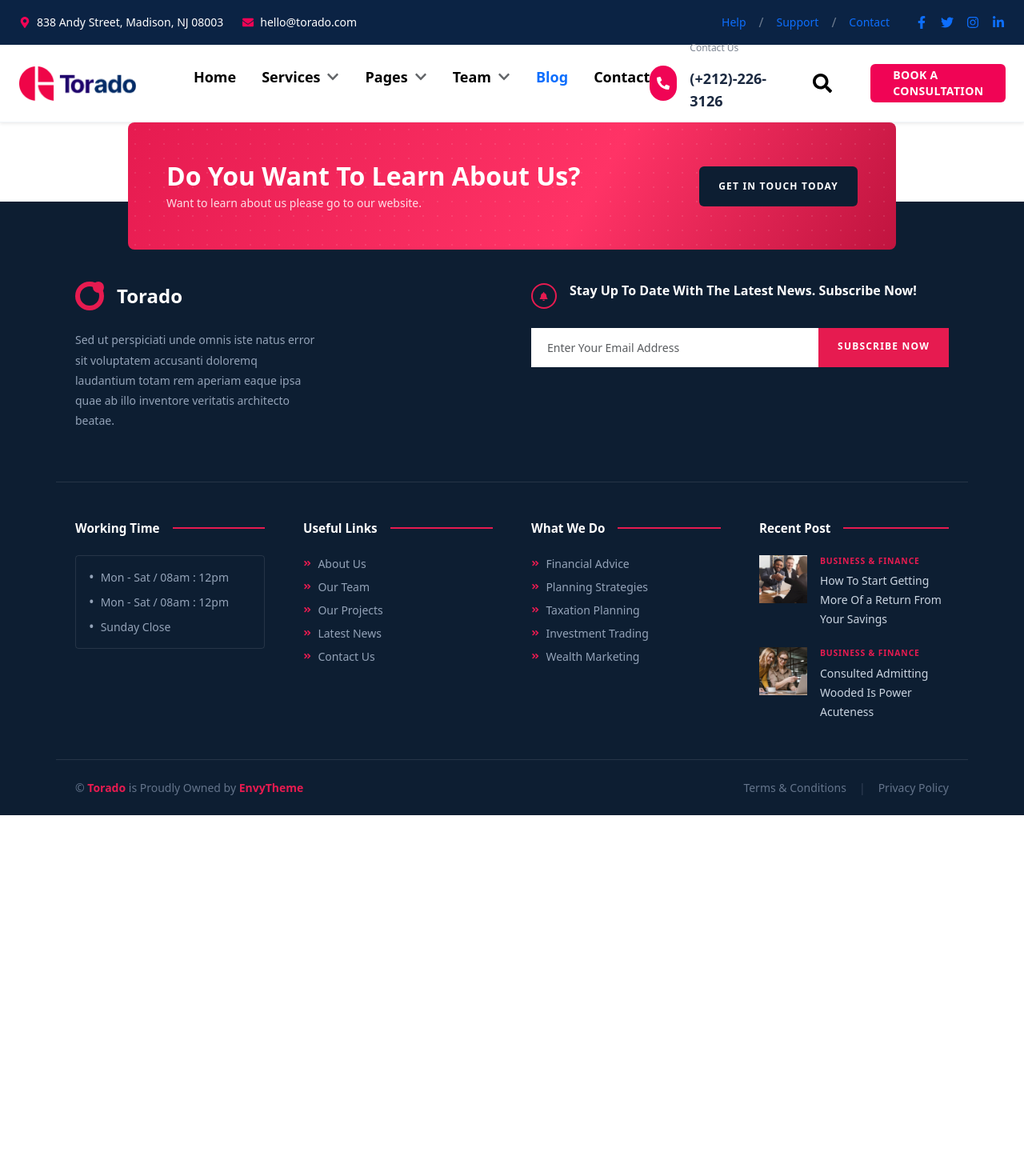
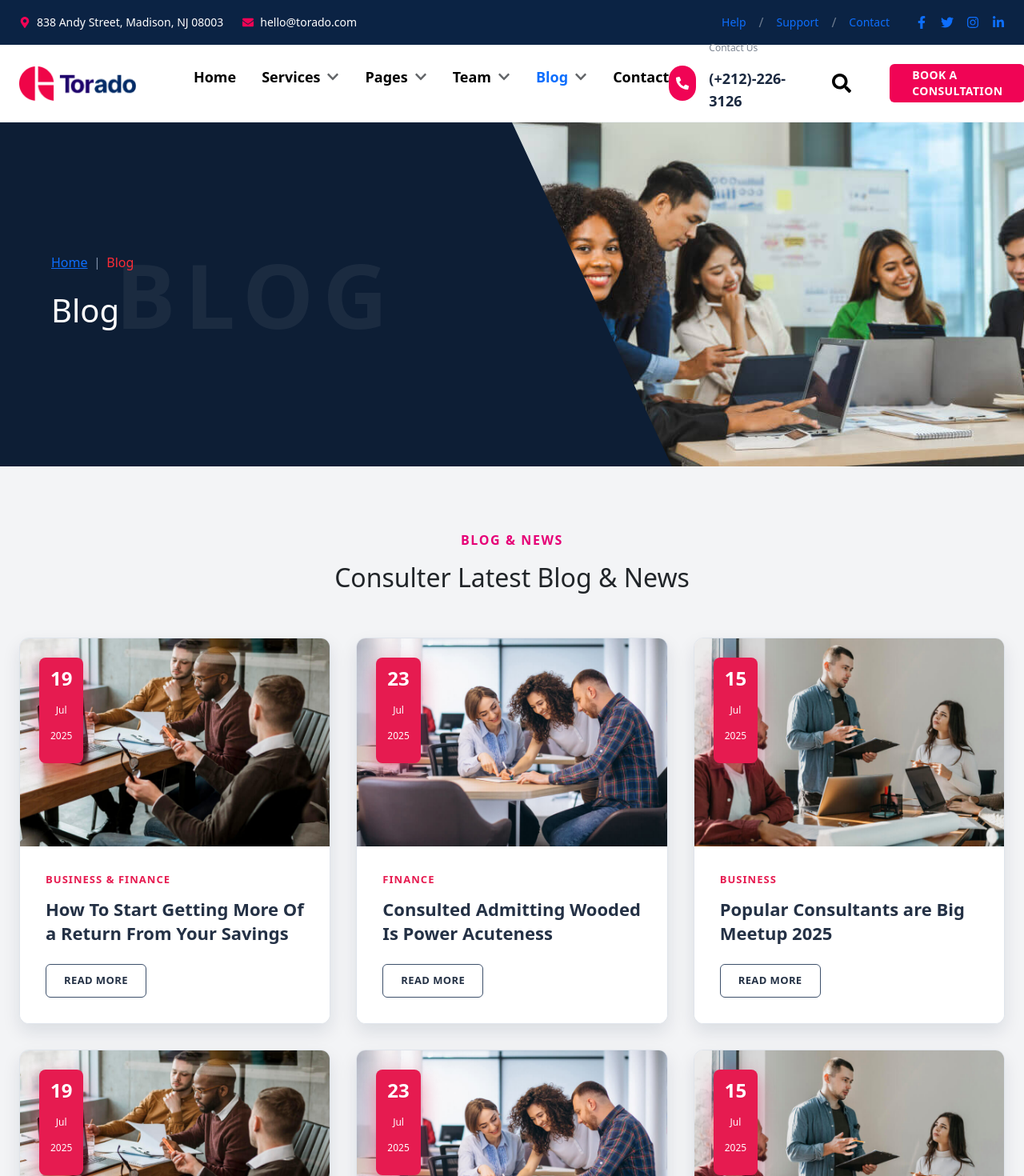
Before and after one commit to MadhavDodiya/Torado, a React (Vite) app in the folder Fronted/: page /blog in a window 1280 px wide. Shown: the top 1470 px of the page at 80% size. Before the commit the page ends 1019 px from the top, so only its background shows below. Built offline with nearby package versions, Linux system fonts and the light colour scheme.

Commit message:
feat: add Blog and BlogDetails pages; update routing in App component and Header

```diff
--- a/Fronted/src/App.jsx
+++ b/Fronted/src/App.jsx
@@ -10,6 +10,8 @@ import Privacypolicy from './Pages/Privacypolicy'
 import TermAndCondition from './Pages/Term&condition'
 import Portfolio from './Pages/Portfolio'
 import Teams from './Pages/Teams'
+import Blog from './Pages/Blog'
+import BlogDetails from './Pages/BlogDetails'
 import Header from './Components/Header'
 import Footer from './Components/Footer'
 
@@ -29,6 +31,8 @@ function App() {
         <Route path="/portfolio" element={<Portfolio />} />
         <Route path="/teams" element={<Teams pageTitle="Team" />} />
         <Route path="/team" element={<Teams pageTitle="Team" />} />
+        <Route path="/blog" element={<Blog pageTitle="Blog" />} />
+        <Route path="/blog-details" element={<BlogDetails pageTitle="Blog Details" />} />
         <Route path="/faqs" element={<Faqs pageTitle="Faq's" />} />
         <Route path="/testimonials" element={<Testimonials pageTitle="Testimonials" />} />
         <Route path="/privacy-policy" element={<Privacypolicy pageTitle="Privacy Policy" />} />
--- a/Fronted/src/Components/Header.jsx
+++ b/Fronted/src/Components/Header.jsx
@@ -202,60 +202,46 @@ export default function Header({ currentPage }) {
             </li>
 
             {/* Team dropdown */}
-            <li
-              className="relative"
-              onMouseEnter={() => handleMouseEnter('team')}
-              onMouseLeave={handleMouseLeave}
-            >
+            <li className="relative" onMouseEnter={() => handleMouseEnter('team')} onMouseLeave={handleMouseLeave}>
               <div className="flex items-center gap-2">
-                <Link
-                  to="/teams"
-                  onClick={closeMenus}
-                  className={`text-lg font-semibold no-underline transition-colors ${isActive(['team', 'teams', 'teamdetails']) ? 'text-[#f00455]' : 'text-black hover:text-[#f00455]'}`}
-                  style={linkResetStyle}
-                >
+                <Link to="/teams" onClick={closeMenus} className={`text-lg font-semibold no-underline transition-colors ${isActive(['team', 'teams', 'teamdetails']) ? 'text-[#f00455]' : 'text-black hover:text-[#f00455]'}`} style={linkResetStyle}>
                   Team
                 </Link>
-                <button
-                  type="button"
-                  onClick={(e) => { e.preventDefault(); e.stopPropagation(); toggleDropdown('team') }}
-                  className={`text-sm opacity-70 transition-transform ${openDropdown === 'team' ? 'rotate-180' : ''}`}
-                  aria-label="Toggle Team dropdown">
+                <button type="button" onClick={(e) => { e.preventDefault(); e.stopPropagation(); toggleDropdown('team') }} className={`text-sm opacity-70 transition-transform ${openDropdown === 'team' ? 'rotate-180' : ''}`} aria-label="Toggle Team dropdown">
                   <FaChevronDown />
                 </button>
               </div>
 
               {openDropdown === 'team' && (
-                <ul
-                  className="absolute left-0 top-full z-30 mt-4 min-w-[240px] rounded-xl border border-slate-100 bg-white p-2 shadow-xl"
-                  onMouseEnter={cancelCloseTimer}
-                  onMouseLeave={handleMouseLeave}>
+                <ul className="absolute left-0 top-full z-30 mt-4 min-w-[240px] rounded-xl border border-slate-100 bg-white p-2 shadow-xl" onMouseEnter={cancelCloseTimer} onMouseLeave={handleMouseLeave}>
                   <li><Link to="/teams" onClick={closeMenus} className={`block w-full rounded-lg px-4 py-3 text-left text-sm font-semibold no-underline transition-colors ${isActive(['teams']) ? 'bg-[#fff1f6] text-[#f00455]' : 'text-black hover:bg-slate-50 hover:text-[#f00455]'}`} style={linkResetStyle}>Team</Link></li>
                   <li><Link to="/teamdetails" onClick={closeMenus} className={`block w-full rounded-lg px-4 py-3 text-left text-sm font-semibold no-underline transition-colors ${isActive(['teamdetails']) ? 'bg-[#fff1f6] text-[#f00455]' : 'text-black hover:bg-slate-50 hover:text-[#f00455]'}`} style={linkResetStyle}>Team Details</Link></li>
                 </ul>
               )}
             </li>
 
-            {/* Blog */}
-            <li>
-              <Link
-                to="/blog"
-                onClick={closeMenus}
-                className={`text-lg font-semibold no-underline transition-colors ${isActive(['blog']) ? 'text-[#f00455]' : 'text-black hover:text-[#f00455]'}`}
-                style={linkResetStyle}
-              >
-                Blog
-              </Link>
+            {/* Blog dropdown */}
+            <li className="relative" onMouseEnter={() => handleMouseEnter('blog')} onMouseLeave={handleMouseLeave}>
+              <div className="flex items-center gap-2">
+                <Link to="/blog" onClick={closeMenus} className={`text-lg font-semibold no-underline transition-colors ${isActive(['blog', 'blog-details']) ? 'text-[#f00455]' : 'text-black hover:text-[#f00455]'}`} style={linkResetStyle}>
+                  Blog
+                </Link>
+                <button type="button" onClick={(e) => { e.preventDefault(); e.stopPropagation(); toggleDropdown('blog') }} className={`text-sm opacity-70 transition-transform ${openDropdown === 'blog' ? 'rotate-180' : ''}`} aria-label="Toggle Blog dropdown">
+                  <FaChevronDown />
+                </button>
+              </div>
+
+              {openDropdown === 'blog' && (
+                <ul className="absolute left-0 top-full z-30 mt-4 min-w-[240px] rounded-xl border border-slate-100 bg-white p-2 shadow-xl" onMouseEnter={cancelCloseTimer} onMouseLeave={handleMouseLeave}>
+                  <li><Link to="/blog" onClick={closeMenus} className={`block w-full rounded-lg px-4 py-3 text-left text-sm font-semibold no-underline transition-colors ${isActive(['blog']) ? 'bg-[#fff1f6] text-[#f00455]' : 'text-black hover:bg-slate-50 hover:text-[#f00455]'}`} style={linkResetStyle}>Blog</Link></li>
+                  <li><Link to="/blog-details" onClick={closeMenus} className={`block w-full rounded-lg px-4 py-3 text-left text-sm font-semibold no-underline transition-colors ${isActive(['blog-details']) ? 'bg-[#fff1f6] text-[#f00455]' : 'text-black hover:bg-slate-50 hover:text-[#f00455]'}`} style={linkResetStyle}>Blog Details</Link></li>
+                </ul>
+              )}
             </li>
 
             {/* Contact */}
             <li>
-              <Link
-                to="/contact"
-                onClick={closeMenus}
-                className={`text-lg font-semibold no-underline transition-colors ${isActive(['contact']) ? 'text-[#f00455]' : 'text-black hover:text-[#f00455]'}`}
-                style={linkResetStyle}
-              >
+              <Link to="/contact" onClick={closeMenus} className={`text-lg font-semibold no-underline transition-colors ${isActive(['contact']) ? 'text-[#f00455]' : 'text-black hover:text-[#f00455]'}`} style={linkResetStyle}>
                 Contact
               </Link>
             </li>
@@ -335,7 +321,20 @@ export default function Header({ currentPage }) {
                 )}
               </li>
               <li className="rounded-lg border border-slate-100">
-                <Link to="/blog" onClick={closeMenus} className={`block px-4 py-3 text-sm font-semibold no-underline ${isActive(['blog']) ? 'text-[#f00455]' : 'text-black'}`} style={linkResetStyle}>Blog</Link>
+                <button
+                  type="button"
+                  onClick={() => toggleDropdown('blog-mobile')}
+                  className="flex w-full items-center justify-between px-4 py-3 text-sm font-semibold text-black"
+                >
+                  Blog
+                  <FaChevronDown className={`transition-transform ${openDropdown === 'blog-mobile' ? 'rotate-180' : ''}`} />
+                </button>
+                {openDropdown === 'blog-mobile' && (
+                  <div className="space-y-1 border-t border-slate-100 px-2 pb-2 pt-1">
+                    <Link to="/blog" onClick={closeMenus} className={`block rounded-md px-3 py-2 text-sm no-underline ${isActive(['blog']) ? 'text-[#f00455]' : 'text-black'}`} style={linkResetStyle}>Blog</Link>
+                    <Link to="/blog-details" onClick={closeMenus} className={`block rounded-md px-3 py-2 text-sm no-underline ${isActive(['blog-details']) ? 'text-[#f00455]' : 'text-black'}`} style={linkResetStyle}>Blog Details</Link>
+                  </div>
+                )}
               </li>
               <li className="rounded-lg border border-slate-100">
                 <Link to="/contact" onClick={closeMenus} className={`block px-4 py-3 text-sm font-semibold no-underline ${isActive(['contact']) ? 'text-[#f00455]' : 'text-black'}`} style={linkResetStyle}>Contact</Link>
--- /dev/null
+++ b/Fronted/src/Pages/Blog.jsx
@@ -0,0 +1,135 @@
+import React from 'react'
+import { Link } from 'react-router-dom'
+import heroImg from '../assets/Image/service-bg.jpg'
+import blog1 from '../assets/Image/blog1.jpg'
+import blog2 from '../assets/Image/blog2.jpg'
+import blog3 from '../assets/Image/blog3.jpg'
+
+function Blog({ pageTitle = 'Blog' }) {
+  const blogs = [
+    {
+      id: 1,
+      category: 'BUSINESS & FINANCE',
+      title: 'How To Start Getting More Of a Return From Your Savings',
+      image: blog1,
+      date: '19',
+    },
+    {
+      id: 2,
+      category: 'FINANCE',
+      title: 'Consulted Admitting Wooded Is Power Acuteness',
+      image: blog2,
+      date: '23',
+    },
+    {
+      id: 3,
+      category: 'BUSINESS',
+      title: 'Popular Consultants are Big Meetup 2025',
+      image: blog3,
+      date: '15',
+    },
+    {
+      id: 4,
+      category: 'BUSINESS & FINANCE',
+      title: 'How To Start Getting More Of a Return From Your Savings',
+      image: blog1,
+      date: '19',
+    },
+    {
+      id: 5,
+      category: 'FINANCE',
+      title: 'Consulted Admitting Wooded Is Power Acuteness',
+      image: blog2,
+      date: '23',
+    },
+    {
+      id: 6,
+      category: 'BUSINESS',
+      title: 'Popular Consultants are Big Meetup 2025',
+      image: blog3,
+      date: '15',
+    },
+  ]
+
+  return (
+    <>
+      <section className="relative w-full overflow-hidden">
+        <div className="grid min-h-[430px] lg:grid-cols-2">
+          <div className="relative flex items-center overflow-hidden bg-[#0d1e35] px-10 py-20 lg:px-16">
+            <span className="pointer-events-none absolute left-1/2 top-1/2 z-0 -translate-x-1/2 -translate-y-1/2 select-none whitespace-nowrap text-[4rem] font-black uppercase tracking-widest text-white/[0.06] lg:text-[7rem]">
+              Blog
+            </span>
+
+            <div className="relative z-10">
+              <p className="mb-4 flex items-center gap-2 text-base">
+                <Link to="/" className="text-slate-300 no-underline hover:text-white">
+                  Home
+                </Link>
+                <span className="text-sm text-slate-400">|</span>
+                <span className="font-medium text-red-500">{pageTitle}</span>
+              </p>
+
+              <h1 className="text-5xl font-extrabold leading-tight text-white lg:text-6xl">
+                {pageTitle}
+              </h1>
+            </div>
+          </div>
+
+          <div className="relative min-h-[300px] overflow-hidden">
+            <img src={heroImg} alt="Blog background" className="block h-full w-full object-cover object-top" />
+            <div
+              className="absolute left-0 top-0 z-10 h-0 w-0"
+              style={{
+                borderStyle: 'solid',
+                borderWidth: '430px 0 0 200px',
+                borderColor: 'transparent transparent transparent #0d1e35',
+              }}
+            />
+          </div>
+        </div>
+      </section>
+
+      <section className="bg-gray-100 py-20">
+        <div className="max-w-7xl mx-auto px-4">
+          <div className="text-center mb-14">
+            <p className="text-pink-600 font-semibold tracking-widest">
+              BLOG & NEWS
+            </p>
+
+            <h2 className="text-4xl md:text-5xl font-bold text-[#1b2940] mt-3">
+              Consulter Latest Blog & News
+            </h2>
+          </div>
+
+          <div className="blog-news-grid grid md:grid-cols-2 lg:grid-cols-3 gap-8">
+            {blogs.map((blog) => (
+              <article key={blog.id} className="blog-news-card">
+                <div className="relative overflow-hidden">
+                  <img src={blog.image} className="blog-news-image" alt={blog.title} />
+
+                  <div className="blog-news-date">
+                    <p className="text-2xl font-bold">{blog.date}</p>
+                    <p className="text-xs">Jul</p>
+                    <p className="text-xs">2025</p>
+                  </div>
+                </div>
+
+                <div className="blog-news-content">
+                  <p className="blog-news-category">{blog.category}</p>
+
+                  <h3 className="blog-news-title">{blog.title}</h3>
+
+                  <Link to="/blog-details" className="blog-news-button no-underline">
+                    READ MORE
+                  </Link>
+                </div>
+              </article>
+            ))}
+          </div>
+        </div>
+      </section>
+    </>
+  )
+}
+
+export default Blog
--- /dev/null
+++ b/Fronted/src/Pages/BlogDetails.jsx
@@ -0,0 +1,53 @@
+import React from 'react'
+import { Link } from 'react-router-dom'
+import heroImg from '../assets/Image/service-bg.jpg'
+
+function BlogDetails({ pageTitle = 'Blog Details' }) {
+  return (
+    <>
+      <section className="relative w-full overflow-hidden">
+        <div className="grid min-h-[430px] lg:grid-cols-2">
+          <div className="relative flex items-center overflow-hidden bg-[#0d1e35] px-10 py-20 lg:px-16">
+            <span className="pointer-events-none absolute left-1/2 top-1/2 z-0 -translate-x-1/2 -translate-y-1/2 select-none whitespace-nowrap text-[2.5rem] font-black uppercase tracking-widest text-white/[0.06] lg:text-[6rem]">
+              Details
+            </span>
+
+            <div className="relative z-10">
+              <p className="mb-4 flex items-center gap-2 text-base">
+                <Link to="/" className="text-slate-300 no-underline hover:text-white">
+                  Home
+                </Link>
+                <span className="text-sm text-slate-400">|</span>
+                <Link to="/blog" className="text-slate-300 no-underline hover:text-white">
+                  Blog
+                </Link>
+                <span className="text-sm text-slate-400">|</span>
+                <span className="font-medium text-red-500">{pageTitle}</span>
+              </p>
+
+              <h1 className="text-5xl font-extrabold leading-tight text-white lg:text-6xl">
+                {pageTitle}
+              </h1>
+            </div>
+          </div>
+
+          <div className="relative min-h-[300px] overflow-hidden">
+            <img src={heroImg} alt="Blog details background" className="block h-full w-full object-cover object-top" />
+            <div
+              className="absolute left-0 top-0 z-10 h-0 w-0"
+              style={{
+                borderStyle: 'solid',
+                borderWidth: '430px 0 0 200px',
+                borderColor: 'transparent transparent transparent #0d1e35',
+              }}
+            />
+          </div>
+        </div>
+      </section>
+
+
+    </>
+  )
+}
+
+export default BlogDetails
```
